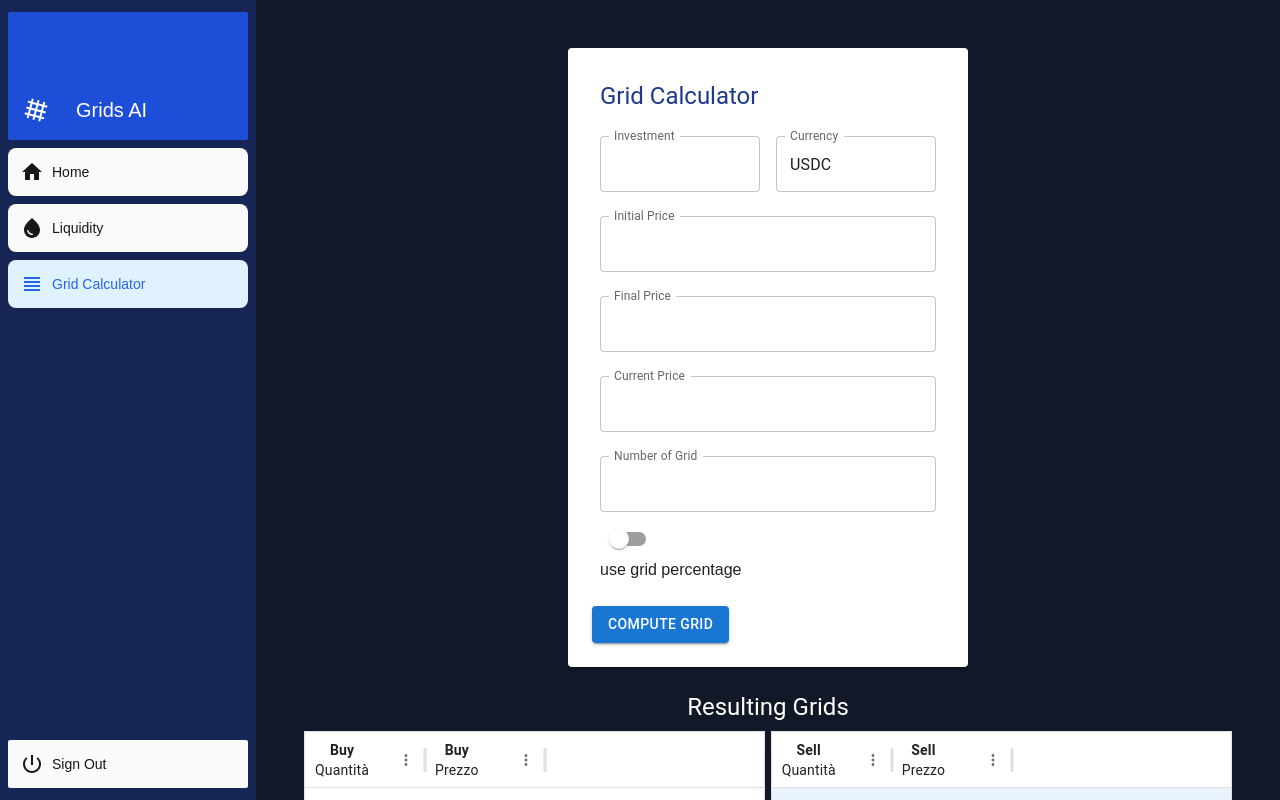
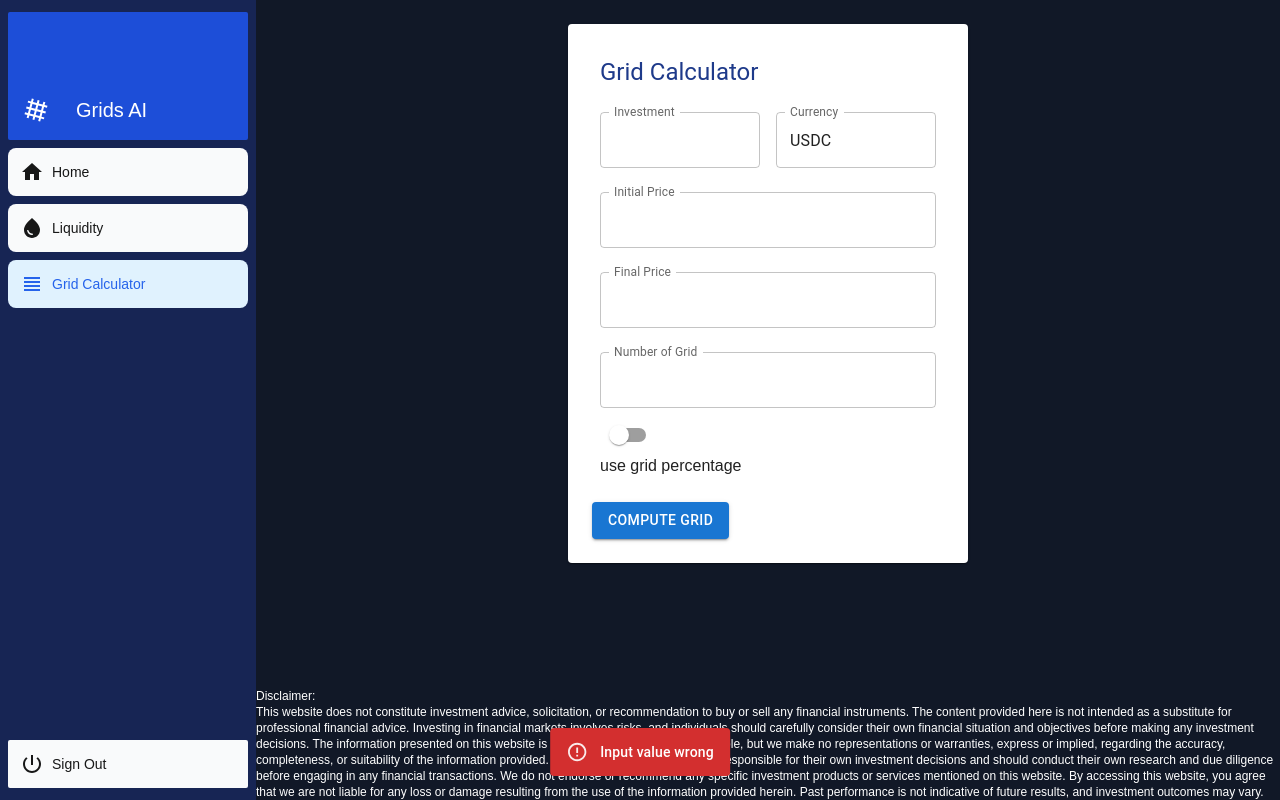
Before and after one commit to massimilianopetra/gridwise, a Next.js app: page /gridcalculator in a window 1280 px wide. Both pictures are taken after a click on the button "COMPUTE GRID". Built offline with nearby package versions, Linux system fonts and the light colour scheme.

Commit message:
Static geometric grid

```diff
--- a/app/gridcalculator/page.tsx
+++ b/app/gridcalculator/page.tsx
@@ -5,6 +5,7 @@ export default function Home() {
     <div style={{ height: 250, width: '100%' }}>
       <main>
         <h1>
+          <br></br>
           <GridCard />
         </h1>
       </main>
--- a/app/layout.tsx
+++ b/app/layout.tsx
@@ -1,6 +1,7 @@
 import type { Metadata } from "next";
 import "./globals.css";
 import SideNav from '@/app/ui/sidenav';
+import Footer from '@/app/ui/footer'
 
 
 export const metadata: Metadata = {
@@ -13,16 +14,28 @@ export default function RootLayout({
 }: Readonly<{
   children: React.ReactNode;
 }>) {
+
     return (
       <html lang="en">
         <body>
-        <div className="flex h-screen flex-col lg:flex-row lg:overflow-hidden bg-gray-900">
+          <div className="flex h-screen flex-col lg:flex-row bg-gray-900">
+            {/* SideNav */}
             <div className="w-full flex-none lg:w-64">
               <SideNav />
             </div>
-          <div className="flex-grow p-6 lg:overflow-y-auto lg:p-12">{children}</div>
+
+            {/* Main Content Area */}
+            <div className="flex flex-col flex-grow lg:overflow-hidden">
+              {/* Scrolling Content */}
+              <div className="flex-grow overflow-y-auto">
+                {children}
+              </div>
+              {/* Footer */}
+              <Footer />
+            </div>
           </div>
         </body>
       </html>
     );
+
 }
--- /dev/null
+++ b/app/ui/footer.tsx
@@ -0,0 +1,32 @@
+import Link from 'next/link';
+
+export default function Footer() {
+    return (
+
+
+
+        <div className="text-xs text-white">
+            <p>
+                Disclaimer:
+            </p>
+            <p>
+
+                This website does not constitute investment advice, solicitation, or recommendation to buy or sell any financial instruments.
+                The content provided here is not intended as a substitute for professional financial advice.
+
+                Investing in financial markets involves risks, and individuals should carefully consider their own financial situation and objectives before making any investment
+                decisions. The information presented on this website is believed to be accurate and reliable, but we make no representations or warranties, express or implied,
+                regarding the accuracy, completeness, or suitability of the information provided.
+
+                Users of this website are solely responsible for their own investment decisions and should conduct their own research and due diligence before engaging in any
+                financial transactions. We do not endorse or recommend any specific investment products or services mentioned on this website.
+
+                By accessing this website, you agree that we are not liable for any loss or damage resulting from the use of the information provided herein. Past performance
+                is not indicative of future results, and investment outcomes may vary.
+            </p>
+
+
+        </div>
+
+    )
+}
--- a/app/ui/grid-card.tsx
+++ b/app/ui/grid-card.tsx
@@ -5,23 +5,27 @@ import { Card, CardContent, CardActions, TextField, Typography, Button } from '@
 import Switch from '@mui/material/Switch';
 import { DataGrid, GridColDef } from "@mui/x-data-grid";
 import { Box } from "@mui/material";
+import Snackbar from '@mui/material/Snackbar';
+import Alert from '@mui/material/Alert';
 
-type buyttype =   {
+type buyType = {
   id: number;
   buyQuantity: number;
   buyPrice: number;
 };
 
-type selltype =   {
+type sellType = {
   id: number;
   sellQuantity: number;
   sellPrice: number;
+  earn: number;
 };
 
 export default function GridCard() {
+  const [open, setOpen] = useState(false);
   const [selected, setSelected] = useState(false);
-  const [rb, setrowsBuy] = useState<buyttype[]>([]);
-  const [rs, setrowsSell] = useState<selltype[]>([]);
+  const [rb, setrowsBuy] = useState<buyType[]>([]);
+  const [rs, setrowsSell] = useState<sellType[]>([]);
   const [status, setStatus] = useState("initial");
   const inputInvestmentRef = useRef<HTMLInputElement>(null);
   const inputCurrencyRef = useRef<HTMLInputElement>(null);
@@ -32,70 +36,120 @@ export default function GridCard() {
 
 
   const handleCalculation = () => {
+    setStatus("computing");
     const investment = parseFloat(inputInvestmentRef.current?.value || '0');
     const Pa = parseFloat(inputPaRef.current?.value || '0');
     const Pb = parseFloat(inputPbRef.current?.value || '0');
     const P = parseFloat(inputPRef.current?.value || '0');
-    const n = parseFloat(inputNGridRef.current?.value || '1');
+    const n = parseFloat(inputNGridRef.current?.value || '0');
 
     const grid_gain = (Pb / Pa) ** (1 / n);
-    var _rb = [];
+    var _rb: buyType[] = [];
+    var _rs: sellType[] = [];
+
+    // Controllo congruenza parametri
+    if (Pa > 0 && Pb > 0 && investment > 0 && n > 2) {
 
       for (let i = 0; i < n; i++) {
-      const price = Pa*(grid_gain**i);
-      _rb.push({id: i+1, buyQuantity: 10, buyPrice: price})
+
+        const priceBuy = Pa * (grid_gain ** i);
+        const priceSell = Pa * (grid_gain ** (i + 1));
+        const qty = (investment / n) / priceBuy
+        const earn = qty * (priceSell - priceBuy);
+        _rb.push({ id: i + 1, buyQuantity: qty, buyPrice: priceBuy });
+        _rs.push({ id: i + 1, sellQuantity: qty, sellPrice: priceSell, earn: earn });
+
       }
+
+      ;
+
       setrowsBuy(_rb);
+      setrowsSell(_rs);
       setStatus("computed");
+    } else {
+      setStatus("initial");
+      setOpen(true);
+    }
 
   };
 
   const columnsBuy: GridColDef[] = [
     {
-      field: "buyQuantity",
-      headerName: "Quantità",
+      field: "id",
+
       width: 120,
       renderHeader: () => (
         <div style={{ textAlign: "center" }}>
+          <div>N.</div>
+        </div>
+      ),
+    },
+    {
+      field: "buyQuantity",
+
+      width: 200,
+      renderHeader: () => (
+        <div style={{ textAlign: "center" }}>
           <div style={{ fontWeight: "bold" }}>Buy</div>
-          <div>Quantità</div>
+          <div>Quantity</div>
         </div>
       ),
     },
     {
       field: "buyPrice",
-      headerName: "Prezzo",
-      width: 120,
+
+      width: 200,
       renderHeader: () => (
         <div style={{ textAlign: "center" }}>
           <div style={{ fontWeight: "bold" }}>Buy</div>
-          <div>Prezzo</div>
+          <div>Price</div>
         </div>
       ),
     },
+
 
   ];
 
   const columnsSell: GridColDef[] = [
     {
-      field: "sellQuantity",
-      headerName: "Quantità",
+      field: "id",
+
       width: 120,
       renderHeader: () => (
         <div style={{ textAlign: "center" }}>
+          <div>N.</div>
+        </div>
+      ),
+    },
+    {
+      field: "sellQuantity",
+
+      width: 200,
+      renderHeader: () => (
+        <div style={{ textAlign: "center" }}>
           <div style={{ fontWeight: "bold" }}>Sell</div>
-          <div>Quantità</div>
+          <div>Quantity</div>
         </div>
       ),
     },
     {
       field: "sellPrice",
-      headerName: "Prezzo",
-      width: 120,
+
+      width: 200,
       renderHeader: () => (
         <div style={{ textAlign: "center" }}>
           <div style={{ fontWeight: "bold" }}>Sell</div>
-          <div>Prezzo</div>
+          <div>Price</div>
+        </div>
+      ),
+    },
+    {
+      field: "earn",
+
+      width: 200,
+      renderHeader: () => (
+        <div style={{ textAlign: "center" }}>
+          <div style={{ fontWeight: "bold" }}>Earn</div>
         </div>
       ),
     },
@@ -106,8 +160,9 @@ export default function GridCard() {
     switch (status) {
       case "computed":
         return (
+          <Card className="bg-blue-100 rounded-xl" sx={{ maxWidth: 1200, margin: 'auto', padding: 2 }}>
             <div className='flex flex-col text-center'>
-            <Typography className="text-white" variant="h5" gutterBottom>
+              <Typography className="text-blue-900" variant="h5" gutterBottom>
                 Resulting Grids
               </Typography>
               <div className='flex flex-row'>
@@ -124,7 +179,7 @@ export default function GridCard() {
                       },
                     }}
                   />
-              </Box>)
+                </Box>
                 < Box className="bg-blue-100" sx={{ height: 400, width: "50%" }}>
                   <DataGrid
                     rows={rs}
@@ -140,7 +195,9 @@ export default function GridCard() {
                   />
                 </Box >
               </div>
-          </div>)
+            </div>
+          </Card>
+          );
 
       default:
         return (<Box></Box>);
@@ -203,17 +260,6 @@ export default function GridCard() {
           />
           <TextField
             className='bg-white rounded-md'
-            inputRef={inputPRef}
-            type="number"
-            label="Current Price"
-            fullWidth
-            margin="normal"
-            slotProps={{
-              inputLabel: { shrink: true },
-            }}
-          />
-          <TextField
-            className='bg-white rounded-md'
             inputRef={inputNGridRef}
             type="number"
 
@@ -243,6 +289,16 @@ export default function GridCard() {
         {render()}
       </div>
 
+      <Snackbar open={open} autoHideDuration={6000} onClose={() => { setOpen(false) }} anchorOrigin={{ horizontal: 'center', vertical: 'bottom' }}>
+        <Alert
+          severity="error"
+          variant="filled"
+          sx={{ width: '100%' }}
+        >
+          Input value wrong
+        </Alert>
+      </Snackbar>
+
     </div>
   );
 };
```
Lines whose indentation alone changed are shown as unchanged.
